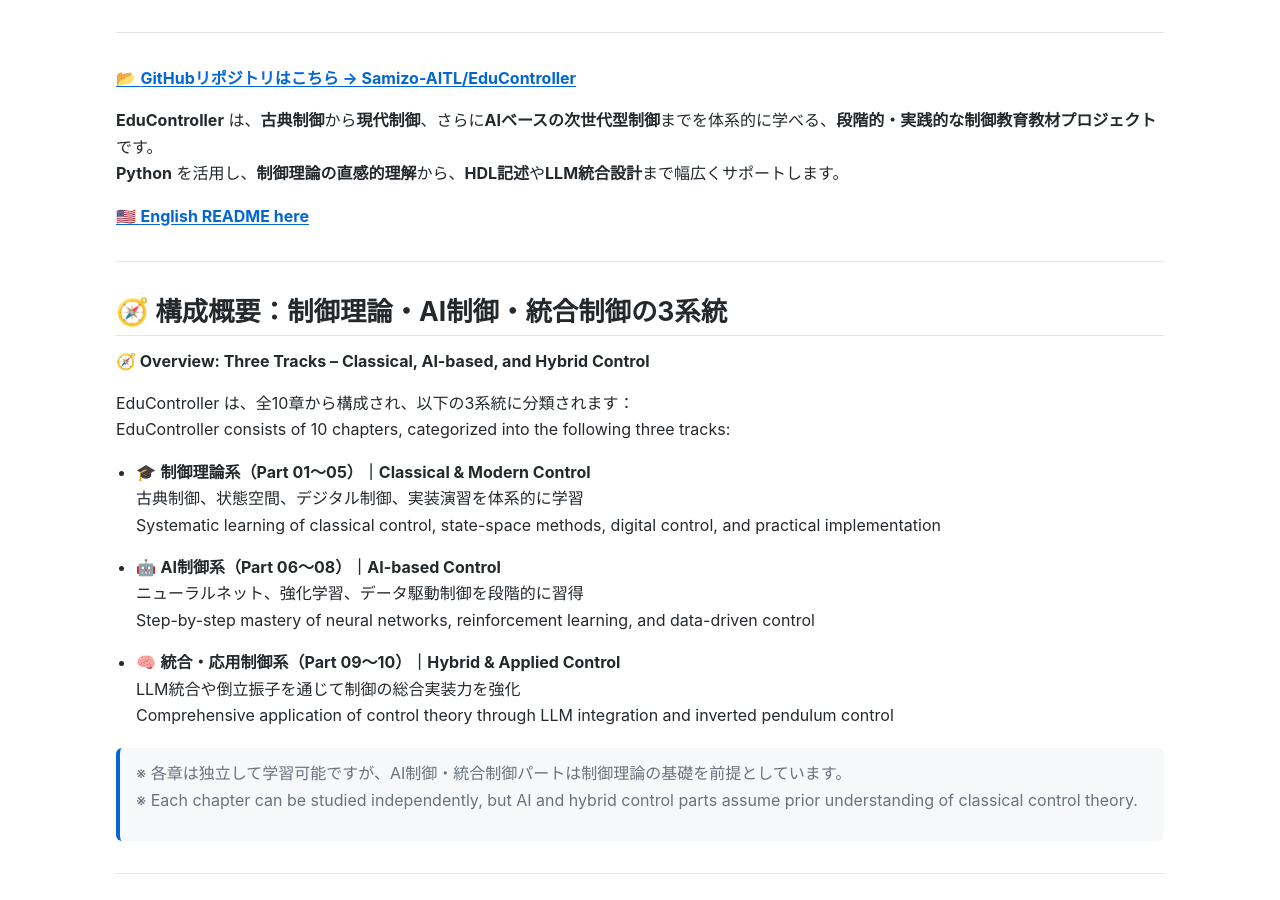
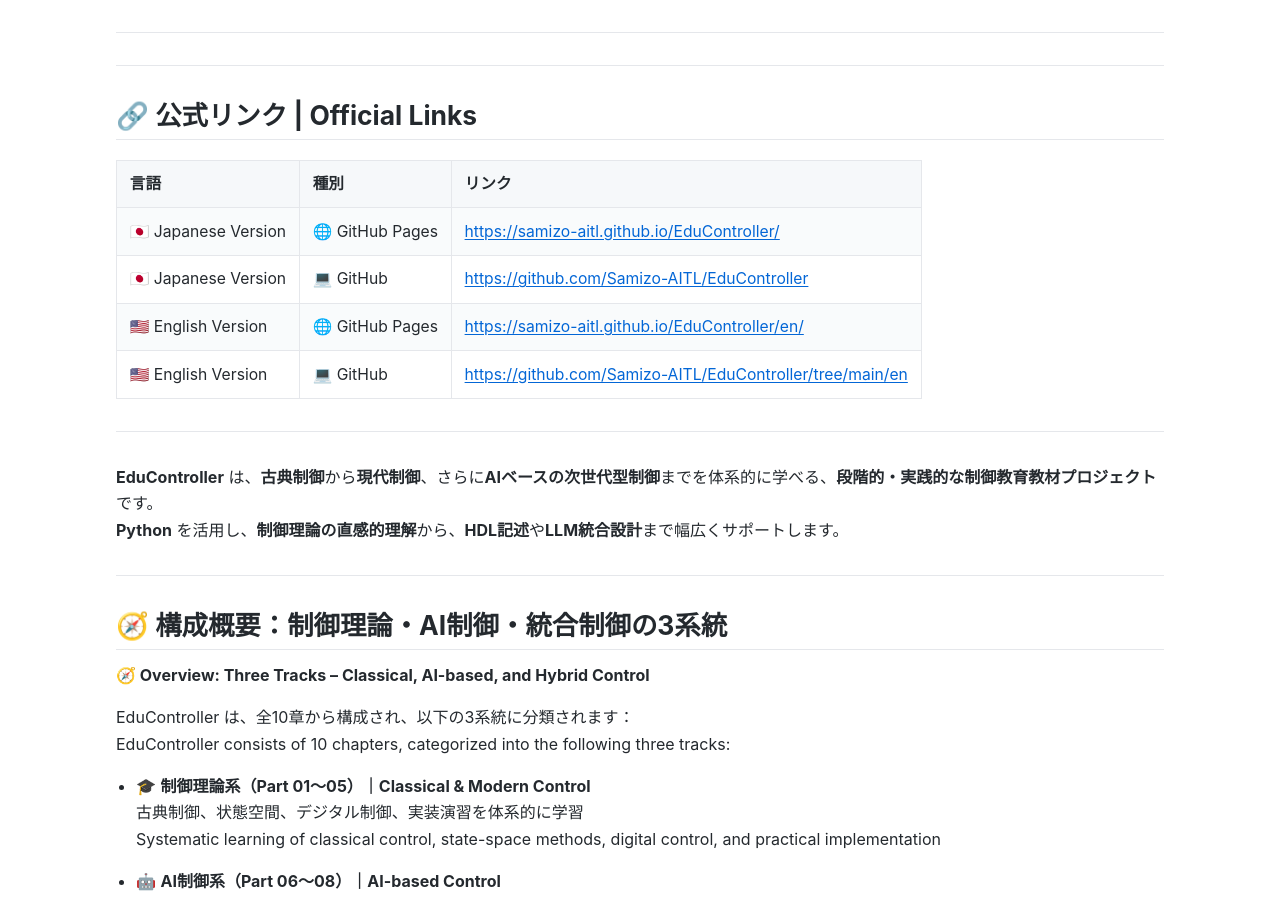
Before and after one commit to Samizo-AITL/EduController, a Jekyll site: the page built from index.md, in a window 1280 px wide and 900 px high. Built offline with Jekyll 4.4.1, drawn with Linux system fonts in a browser that asks for light colours.

Commit message:
Update index.md

```diff
--- a/index.md
+++ b/index.md
@@ -7,12 +7,21 @@
 
 # 🎛️ **EduController：制御理論とAI制御の教育フレームワーク**
 
-[📂 **GitHubリポジトリはこちら → Samizo-AITL/EduController**](https://github.com/Samizo-AITL/EduController)
+---
+
+## 🔗 公式リンク | Official Links
+
+| 言語 | 種別 | リンク |
+|------|------|--------|
+| 🇯🇵 Japanese Version | 🌐 GitHub Pages | [https://samizo-aitl.github.io/EduController/](https://samizo-aitl.github.io/EduController/) |
+| 🇯🇵 Japanese Version | 💻 GitHub | [https://github.com/Samizo-AITL/EduController](https://github.com/Samizo-AITL/EduController) |
+| 🇺🇸 English Version | 🌐 GitHub Pages | [https://samizo-aitl.github.io/EduController/en/](https://samizo-aitl.github.io/EduController/en/) |
+| 🇺🇸 English Version | 💻 GitHub | [https://github.com/Samizo-AITL/EduController/tree/main/en](https://github.com/Samizo-AITL/EduController/tree/main/en) |
+
+---
 
 **EduController** は、**古典制御**から**現代制御**、さらに**AIベースの次世代型制御**までを体系的に学べる、**段階的・実践的な制御教育教材プロジェクト**です。
 **Python** を活用し、**制御理論の直感的理解**から、**HDL記述**や**LLM統合設計**まで幅広くサポートします。
-
-[🇺🇸 **English README here**](https://github.com/Samizo-AITL/EduController/blob/main/README_en.md)
 
 ---
 
```
